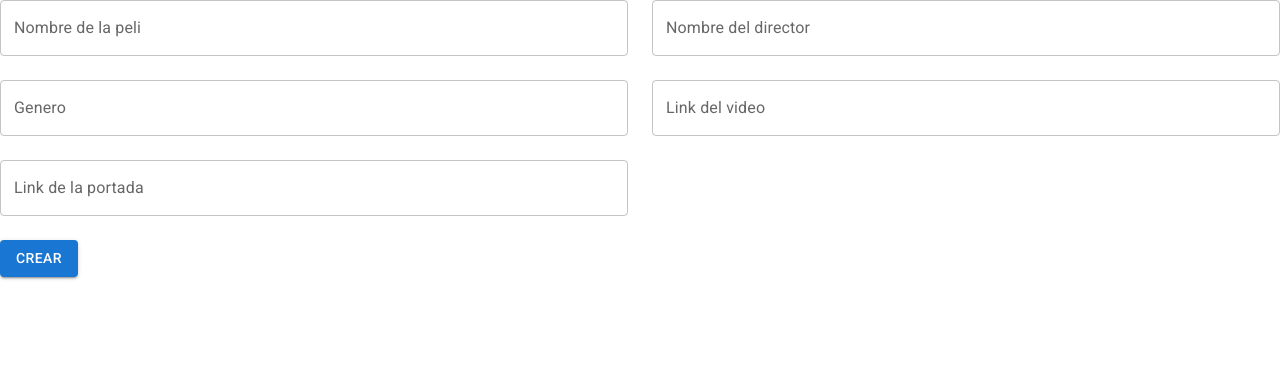
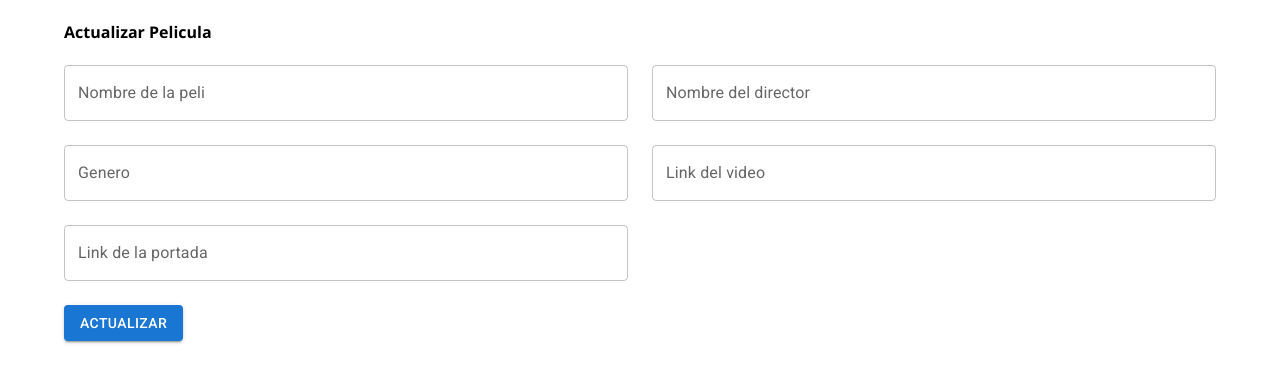
Before and after one commit to linder3hs/codigo13-react, a React (Create React App) app: page /youtube/administrador/editar/1 in a window 1280 px wide. Shown: the top 382 px of the page. Built offline with nearby package versions, Linux system fonts and the light colour scheme; no server answers.

Commit message:
component update movie

```diff
--- a/src/pages/MovieUpdate/index.js
+++ b/src/pages/MovieUpdate/index.js
@@ -1,7 +1,7 @@
 import { useState, useEffect } from "react";
 import { useParams } from "react-router-dom";
-import { Grid, TextField, Button } from "@mui/material";
-import { getMovieDetail } from "../../service/movies";
+import { Container, Grid, TextField, Button } from "@mui/material";
+import { getMovieDetail, updateMovie } from "../../service/movies";
 
 const MovieUpdate = () => {
   const { id } = useParams();
@@ -35,11 +35,19 @@ const MovieUpdate = () => {
     });
   };
 
+  const fetchUpdateMovie = async () => {
+    await updateMovie(id, values);
+
+    window.location.href = "/youtube/administrador";
+  };
+
   useEffect(() => {
     fetchDetailMovie();
   }, []);
 
   return (
+    <Container>
+      <h4>Actualizar Pelicula</h4>
       <Grid container spacing={3}>
         <Grid item md={6}>
           <TextField
@@ -87,9 +95,12 @@ const MovieUpdate = () => {
           />
         </Grid>
         <Grid item md={12}>
-        <Button variant="contained">Crear</Button>
+          <Button variant="contained" onClick={fetchUpdateMovie}>
+            Actualizar
+          </Button>
         </Grid>
       </Grid>
+    </Container>
   );
 };
 
```
Lines whose indentation alone changed are shown as unchanged.
